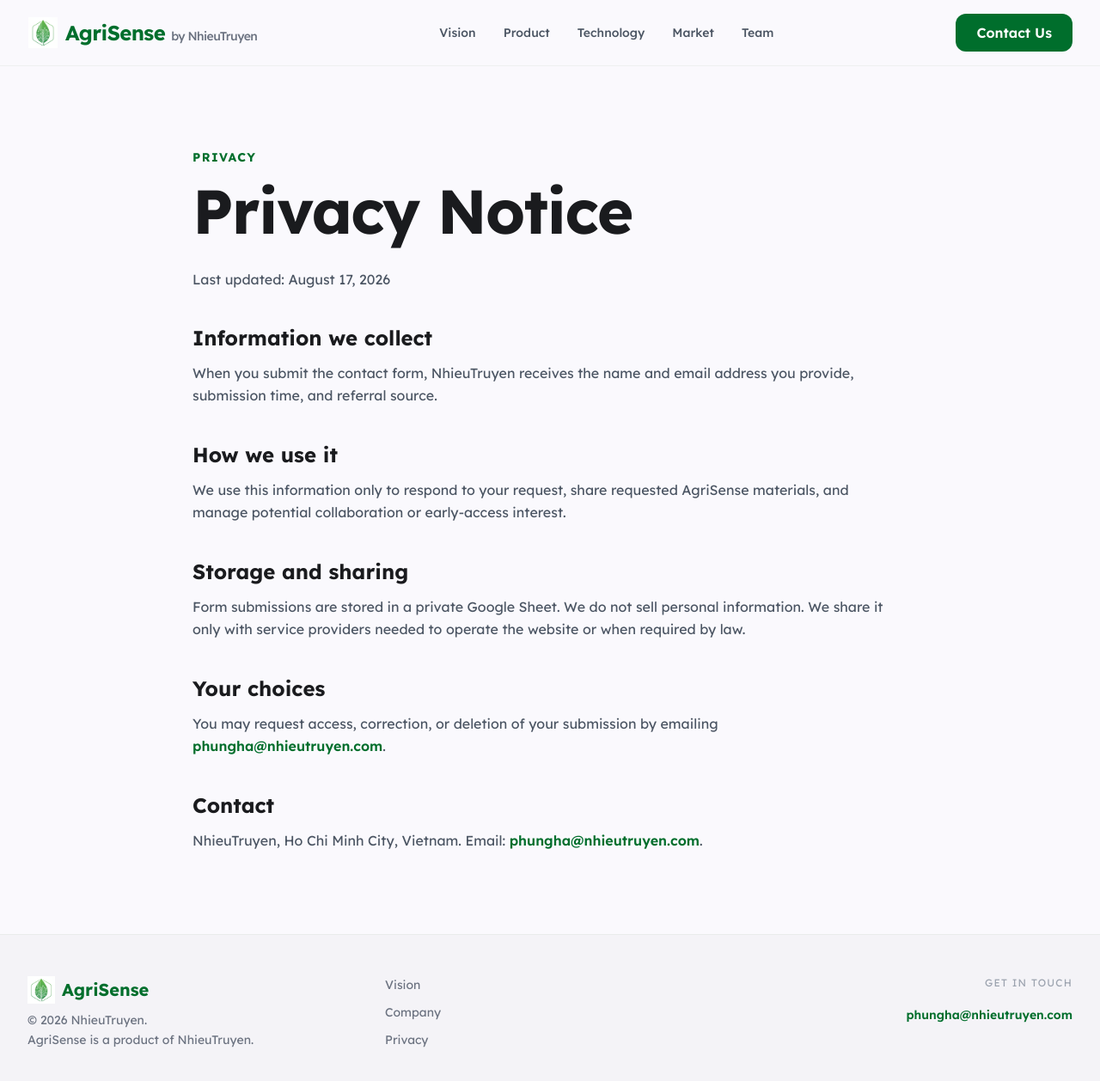
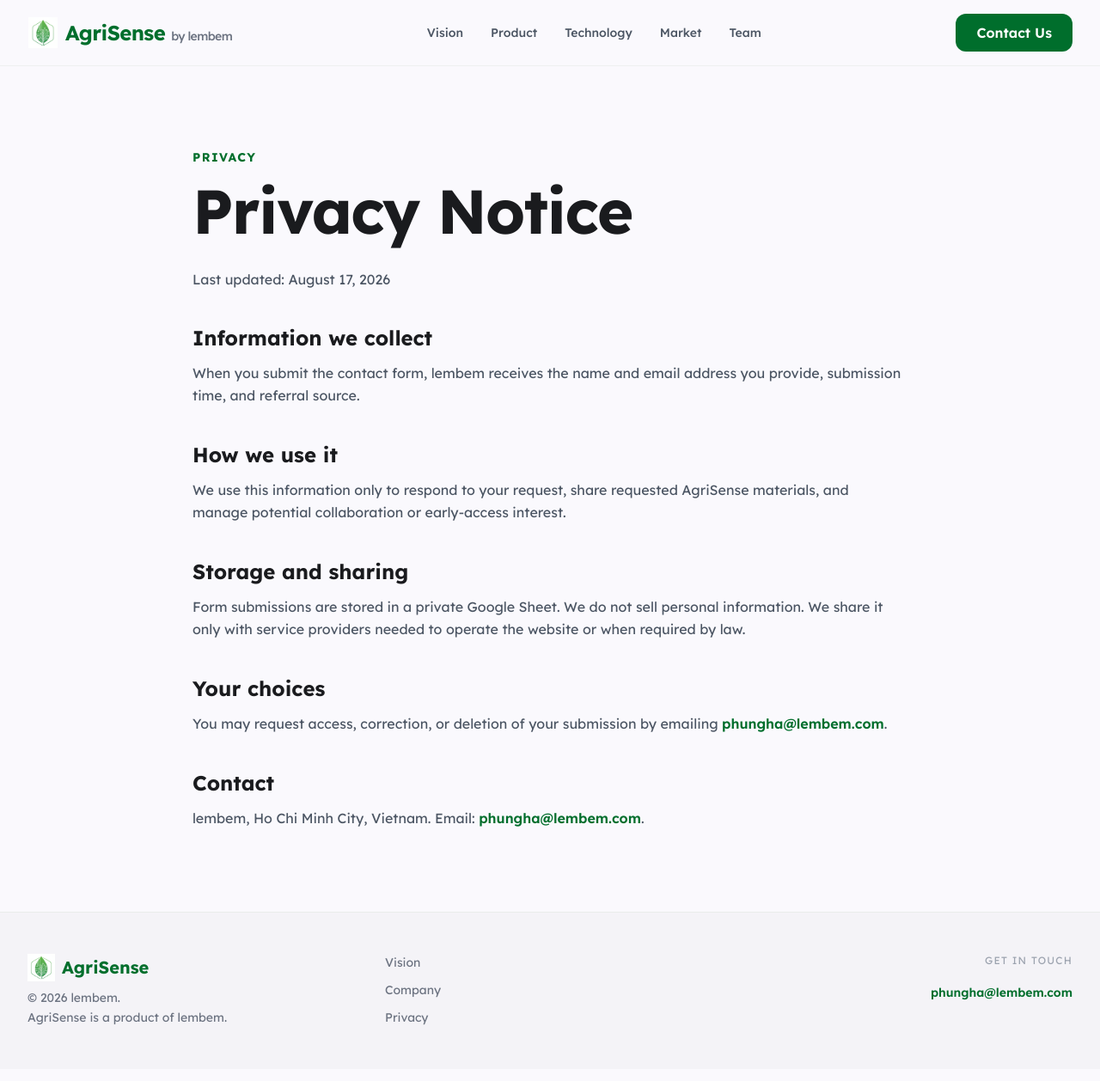
Before and after one commit to yanghoxom/agrisense-ai, a website: page privacy.html in a window 1280 px wide. Shown: the whole page at 86% size. Drawn offline with nearby package versions, Linux system fonts and the light colour scheme.

Commit message:
Replace NhieuTruyen branding with lembem

```diff
--- a/privacy.html
+++ b/privacy.html
@@ -5,8 +5,8 @@
 <meta name="viewport" content="width=device-width, initial-scale=1.0"/>
 <link rel="icon" type="image/png" href="logo.png"/>
 <link rel="apple-touch-icon" href="logo.png"/>
-<title>Privacy | AgriSense by NhieuTruyen</title>
-<meta name="description" content="Privacy notice for the AgriSense website, a product of NhieuTruyen."/>
+<title>Privacy | AgriSense by lembem</title>
+<meta name="description" content="Privacy notice for the AgriSense website, a product of lembem."/>
 <script src="https://cdn.tailwindcss.com"></script>
 <link href="https://fonts.googleapis.com/css2?family=Lexend:wght@300;400;500;600;700;800&amp;display=swap" rel="stylesheet"/>
 <style>body { font-family: 'Lexend', sans-serif; }</style>
@@ -16,7 +16,7 @@
 <div class="flex justify-between items-center px-8 py-4 max-w-7xl mx-auto">
 <a class="flex items-center gap-2 no-underline" href="index.html">
 <img src="logo.png" alt="AgriSense Logo" class="h-9 w-9 object-contain"/>
-<span class="text-2xl font-bold text-[#006e2c] tracking-tight">AgriSense <span class="text-sm font-medium text-gray-500">by NhieuTruyen</span></span>
+<span class="text-2xl font-bold text-[#006e2c] tracking-tight">AgriSense <span class="text-sm font-medium text-gray-500">by lembem</span></span>
 </a>
 <div class="hidden md:flex gap-8 items-center text-sm font-medium">
 <a class="text-gray-600 hover:text-[#006e2c]" href="index.html">Vision</a>
@@ -25,7 +25,7 @@
 <a class="text-gray-600 hover:text-[#006e2c]" href="market.html">Market</a>
 <a class="text-gray-600 hover:text-[#006e2c]" href="team.html">Team</a>
 </div>
-<a href="mailto:phungha@nhieutruyen.com" class="bg-[#006e2c] text-white px-6 py-2.5 rounded-xl font-semibold no-underline">Contact Us</a>
+<a href="mailto:phungha@lembem.com" class="bg-[#006e2c] text-white px-6 py-2.5 rounded-xl font-semibold no-underline">Contact Us</a>
 </div>
 </nav>
 <main class="max-w-4xl mx-auto px-8 py-24">
@@ -33,11 +33,11 @@
 <h1 class="text-5xl md:text-7xl font-bold tracking-tight mb-8">Privacy Notice</h1>
 <p class="text-gray-600 mb-10">Last updated: August 17, 2026</p>
 <div class="space-y-10 text-gray-600 leading-relaxed">
-<section><h2 class="text-2xl font-bold text-[#1a1b1e] mb-3">Information we collect</h2><p>When you submit the contact form, NhieuTruyen receives the name and email address you provide, submission time, and referral source.</p></section>
+<section><h2 class="text-2xl font-bold text-[#1a1b1e] mb-3">Information we collect</h2><p>When you submit the contact form, lembem receives the name and email address you provide, submission time, and referral source.</p></section>
 <section><h2 class="text-2xl font-bold text-[#1a1b1e] mb-3">How we use it</h2><p>We use this information only to respond to your request, share requested AgriSense materials, and manage potential collaboration or early-access interest.</p></section>
 <section><h2 class="text-2xl font-bold text-[#1a1b1e] mb-3">Storage and sharing</h2><p>Form submissions are stored in a private Google Sheet. We do not sell personal information. We share it only with service providers needed to operate the website or when required by law.</p></section>
-<section><h2 class="text-2xl font-bold text-[#1a1b1e] mb-3">Your choices</h2><p>You may request access, correction, or deletion of your submission by emailing <a class="text-[#006e2c] font-semibold hover:underline" href="mailto:phungha@nhieutruyen.com">phungha@nhieutruyen.com</a>.</p></section>
-<section><h2 class="text-2xl font-bold text-[#1a1b1e] mb-3">Contact</h2><p>NhieuTruyen, Ho Chi Minh City, Vietnam. Email: <a class="text-[#006e2c] font-semibold hover:underline" href="mailto:phungha@nhieutruyen.com">phungha@nhieutruyen.com</a>.</p></section>
+<section><h2 class="text-2xl font-bold text-[#1a1b1e] mb-3">Your choices</h2><p>You may request access, correction, or deletion of your submission by emailing <a class="text-[#006e2c] font-semibold hover:underline" href="mailto:phungha@lembem.com">phungha@lembem.com</a>.</p></section>
+<section><h2 class="text-2xl font-bold text-[#1a1b1e] mb-3">Contact</h2><p>lembem, Ho Chi Minh City, Vietnam. Email: <a class="text-[#006e2c] font-semibold hover:underline" href="mailto:phungha@lembem.com">phungha@lembem.com</a>.</p></section>
 </div>
 </main>
 <footer class="w-full py-12 px-8 bg-[#f4f3f7] border-t border-[#bdcaba]/20">
@@ -47,7 +47,7 @@
 <img src="logo.png" alt="AgriSense Logo" class="h-8 w-8 object-contain"/>
 <span class="text-xl font-bold text-[#006e2c]">AgriSense</span>
 </a>
-<p class="text-sm text-gray-500 max-w-xs leading-relaxed">© 2026 NhieuTruyen.<br/>AgriSense is a product of NhieuTruyen.</p>
+<p class="text-sm text-gray-500 max-w-xs leading-relaxed">© 2026 lembem.<br/>AgriSense is a product of lembem.</p>
 </div>
 <div class="flex flex-col gap-3 text-sm">
 <a class="text-gray-500 hover:text-[#006e2c]" href="index.html">Vision</a>
@@ -56,7 +56,7 @@
 </div>
 <div class="md:text-right">
 <p class="text-xs text-gray-400 uppercase tracking-widest mb-4">Get in touch</p>
-<a href="mailto:phungha@nhieutruyen.com" class="text-sm text-[#006e2c] font-semibold hover:underline">phungha@nhieutruyen.com</a>
+<a href="mailto:phungha@lembem.com" class="text-sm text-[#006e2c] font-semibold hover:underline">phungha@lembem.com</a>
 </div>
 </div>
 </footer>
```
